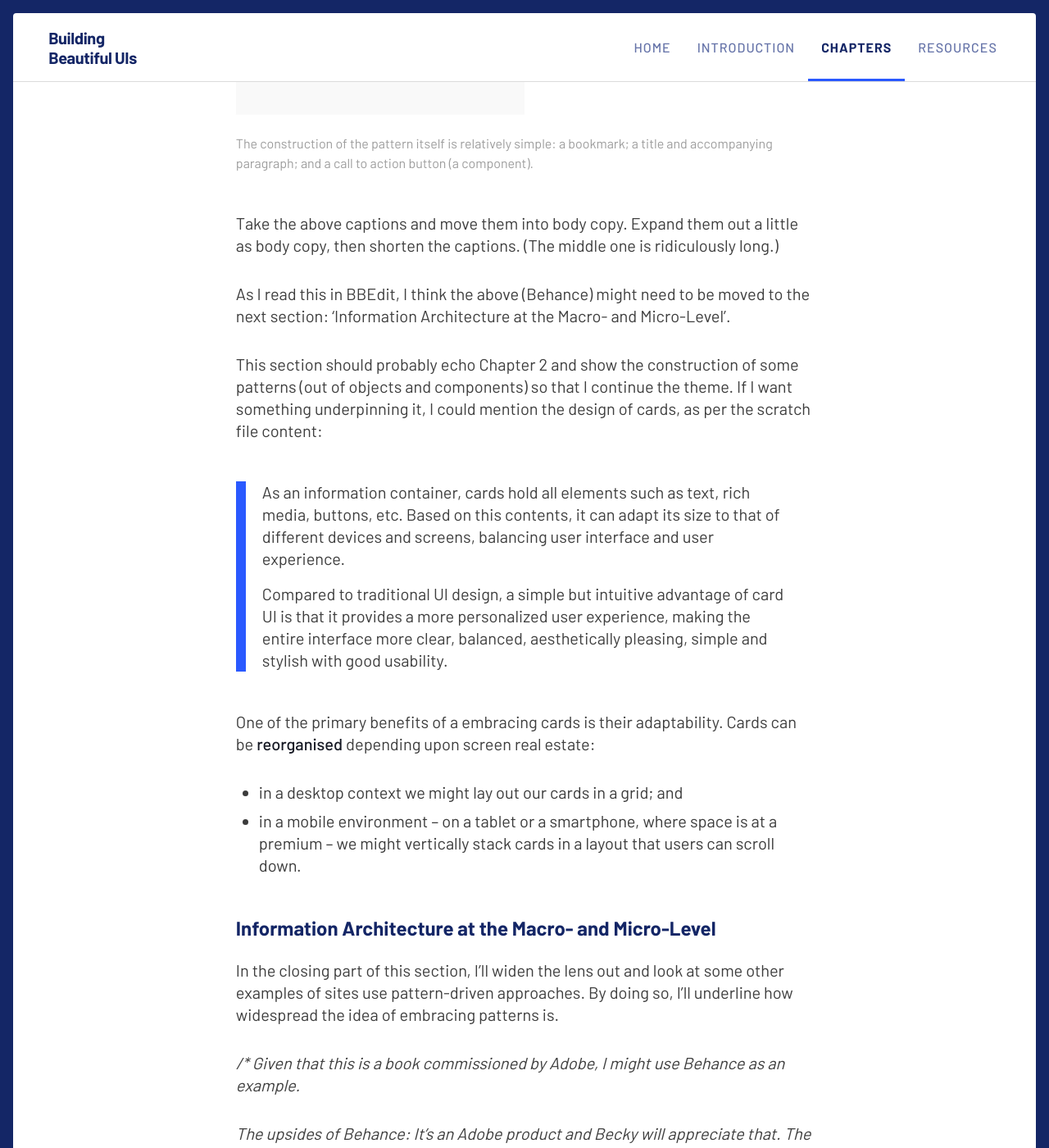
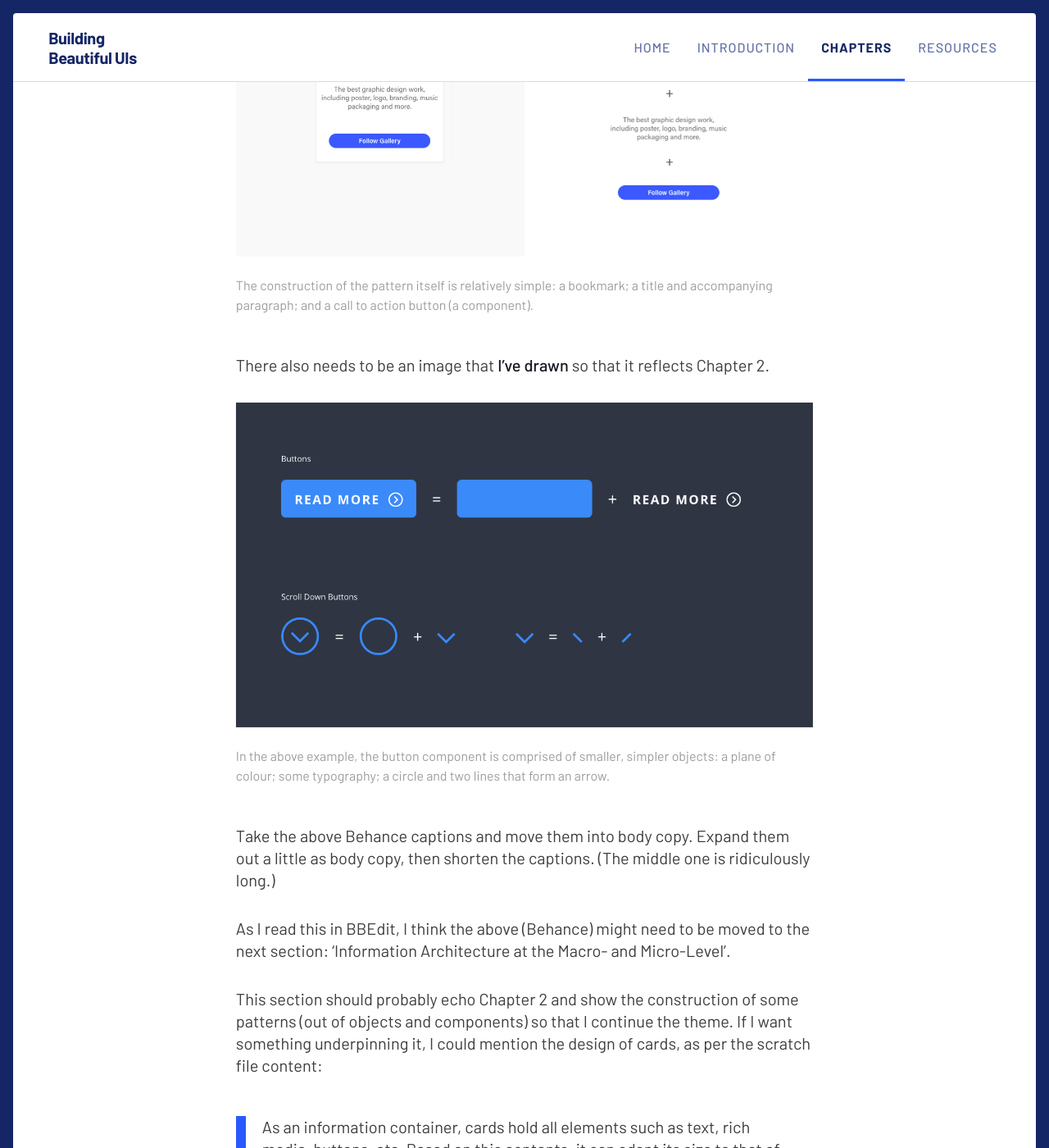
Before and after one commit to buildingbeautifuluis/buildingbeautifuluis.github.io, a Jekyll site: the page built from _preview/03-Information-Architecture.md, in a window 1280 px wide and 1400 px high, scrolled down 16593 px. Shown: the whole window at 82% size. Built offline with Jekyll 4.4.1, drawn with Linux system fonts in a browser that asks for light colours; some of the changed text lies outside the part shown.

Commit message:
Wrestling C3.2 and C3.3.

```diff
--- a/_preview/03-Information-Architecture.md
+++ b/_preview/03-Information-Architecture.md
@@ -272,14 +272,25 @@
 
 If we focus in on the category patterns they also have a clear information hierarchy at the pattern level.
 
+At the pattern level, there is an equally clear hierarchy and structure. The eye is drawn to the title – Graphic Design – first, with its short overview paragraph, before being drawn to the ‘Follow Gallery’ call to action button. The gold ‘Gr’ bookmark at the top is, whilst satisfying a function, the least visually dominant.
 
-{% include figure.html url="/images/ch3/c3-s2-behance-graphic-design-box-ia.png" alt="Behance · Curated Galleries · Graphic Design" description="At the pattern level, there is an equally clear hierarchy and structure. The eye is drawn to the title – Graphic Design – first, with its short overview paragraph, before being drawn to the ‘Follow Gallery’ call to action button. The gold ‘Gr’ bookmark at the top is, whilst satisfying a function, the least visually dominant." %}
+
+{% include figure.html url="/images/ch3/c3-s2-behance-graphic-design-box-ia.png" alt="Behance · Curated Galleries · Graphic Design" description="This image needs numbers like the previous image: 1. The ‘Graphic Design’ title and short descriptive overview; 2. The call to action button; and 3. The ‘Gr’ bookmark." %}
+
+
+The focus of this opening section should be on something along the lines of the following image, showing the construction of a pattern (out of objects and components).
 
 
 {% include figure.html url="/images/ch3/c3-s2-graphic-design-box-construction.png" alt="Behance · Curated Galleries · Graphic Design" description="The construction of the pattern itself is relatively simple: a bookmark; a title and accompanying paragraph; and a call to action button (a component)." %}
 
 
-Take the above captions and move them into body copy. Expand them out a little as body copy, then shorten the captions. (The middle one is ridiculously long.)
+There also needs to be an image that **I've drawn** so that it reflects Chapter 2.
+
+
+{% include figure.html url="/images/ch2/constructing-elements.png" alt="Placeholder Image" description="In the above example, the button component is comprised of smaller, simpler objects: a plane of colour; some typography; a circle and two lines that form an arrow." %}
+
+
+Take the above Behance captions and move them into body copy. Expand them out a little as body copy, then shorten the captions. (The middle one is ridiculously long.)
 
 As I read this in BBEdit, I think the above (Behance) might need to be moved to the next section: ‘Information Architecture at the Macro- and Micro-Level’.
 
@@ -298,7 +309,7 @@
 
 ### Information Architecture at the Macro- and Micro-Level
 
-In the closing part of this section, I’ll widen the lens out and look at some other examples of sites use pattern-driven approaches. By doing so, I’ll underline how widespread the idea of embracing patterns is.
+In this section, I’ll widen the lens out and look at some other examples of sites use pattern-driven approaches. By doing so, I’ll underline how widespread the idea of embracing patterns is.
 
 _/* Given that this is a book commissioned by Adobe, I might use Behance as an example._
 
@@ -485,7 +496,7 @@
 
 
 
-{% include figure.html url="/images/ch2/c3-s3-1-date-pickers.png" alt="Date Pickers" description="This is a temporary image (and it’s not mine). It will be replaced by an image drawn in a similar style the components I created for Chapter 2." %}
+{% include figure.html url="/images/ch3/c3-s3-1-date-pickers.png" alt="Date Pickers" description="This is a temporary image (and it’s not mine). It will be replaced by an image drawn in a similar style the components I created for Chapter 2." %}
 
 
 ### Date Pickers
@@ -524,7 +535,7 @@
 
 
 
-{% include figure.html url="/images/ch2/c3-s3-2-sign-in.png" alt="Sign In" description="This is a temporary image (and it’s not mine, it’s Cotton Bureau’s). It will be replaced by an image drawn in a similar style the components I created for Chapter 2." %}
+{% include figure.html url="/images/ch3/c3-s3-2-sign-in.png" alt="Sign In" description="This is a temporary image (and it’s not mine, it’s Cotton Bureau’s). It will be replaced by an image drawn in a similar style the components I created for Chapter 2." %}
 
 
 ### Register / Sign-In Forms
@@ -556,7 +567,7 @@
 
 
 
-{% include figure.html url="/images/ch2/c3-s3-3-credit-card-form.png" alt="Sign In" description="This is a temporary image (and it’s not mine, it’s Netlify’s). It will be replaced by an image drawn in a similar style the components I created for Chapter 2." %}
+{% include figure.html url="/images/ch3/c3-s3-3-credit-card-form.png" alt="Sign In" description="This is a temporary image (and it’s not mine, it’s Netlify’s). It will be replaced by an image drawn in a similar style the components I created for Chapter 2." %}
 
 
 ### Credit Card Forms
```
Also changed, not shown: other parts of _preview/03-Information-Architecture.md (+2 -2 lines).
